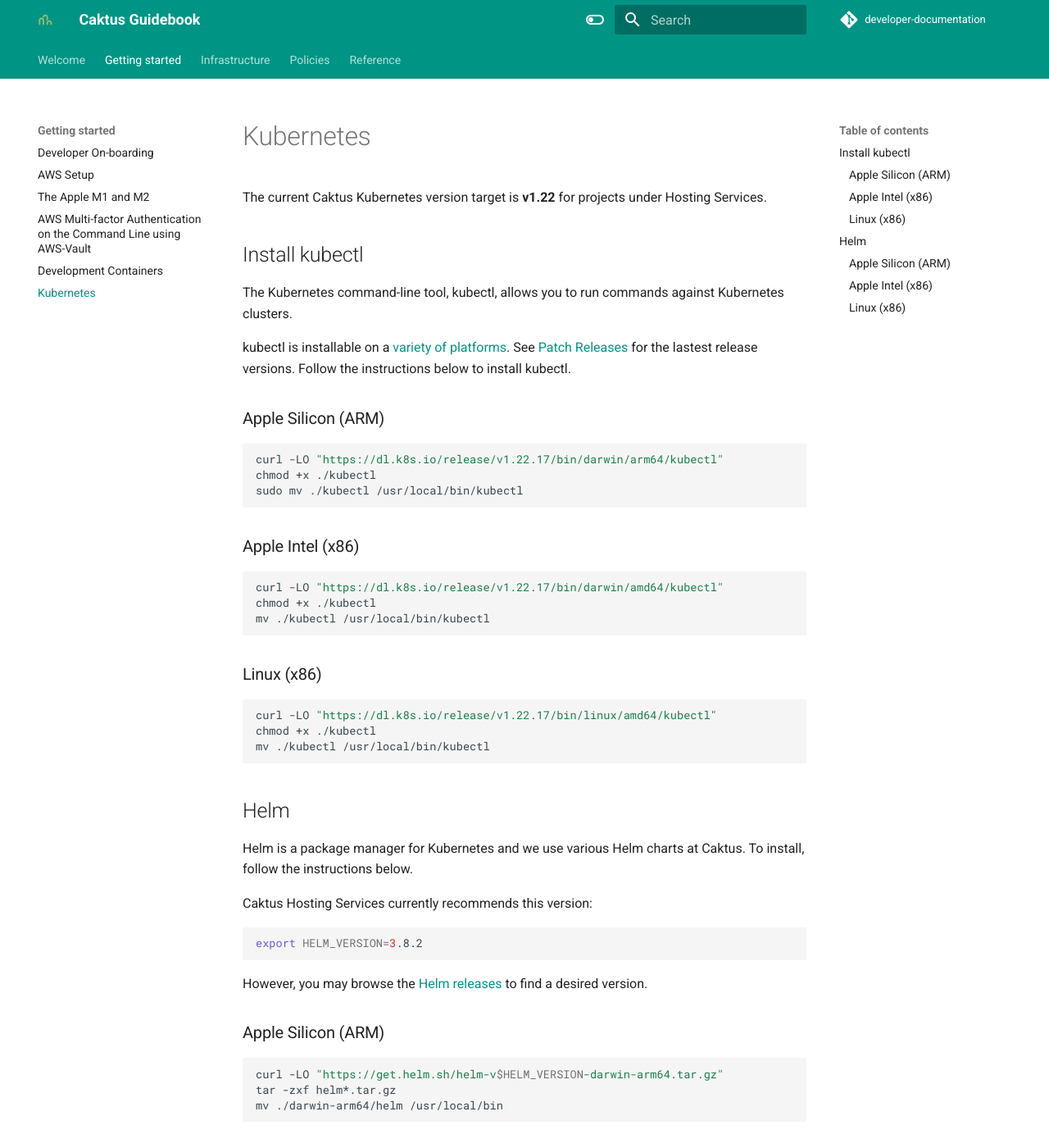
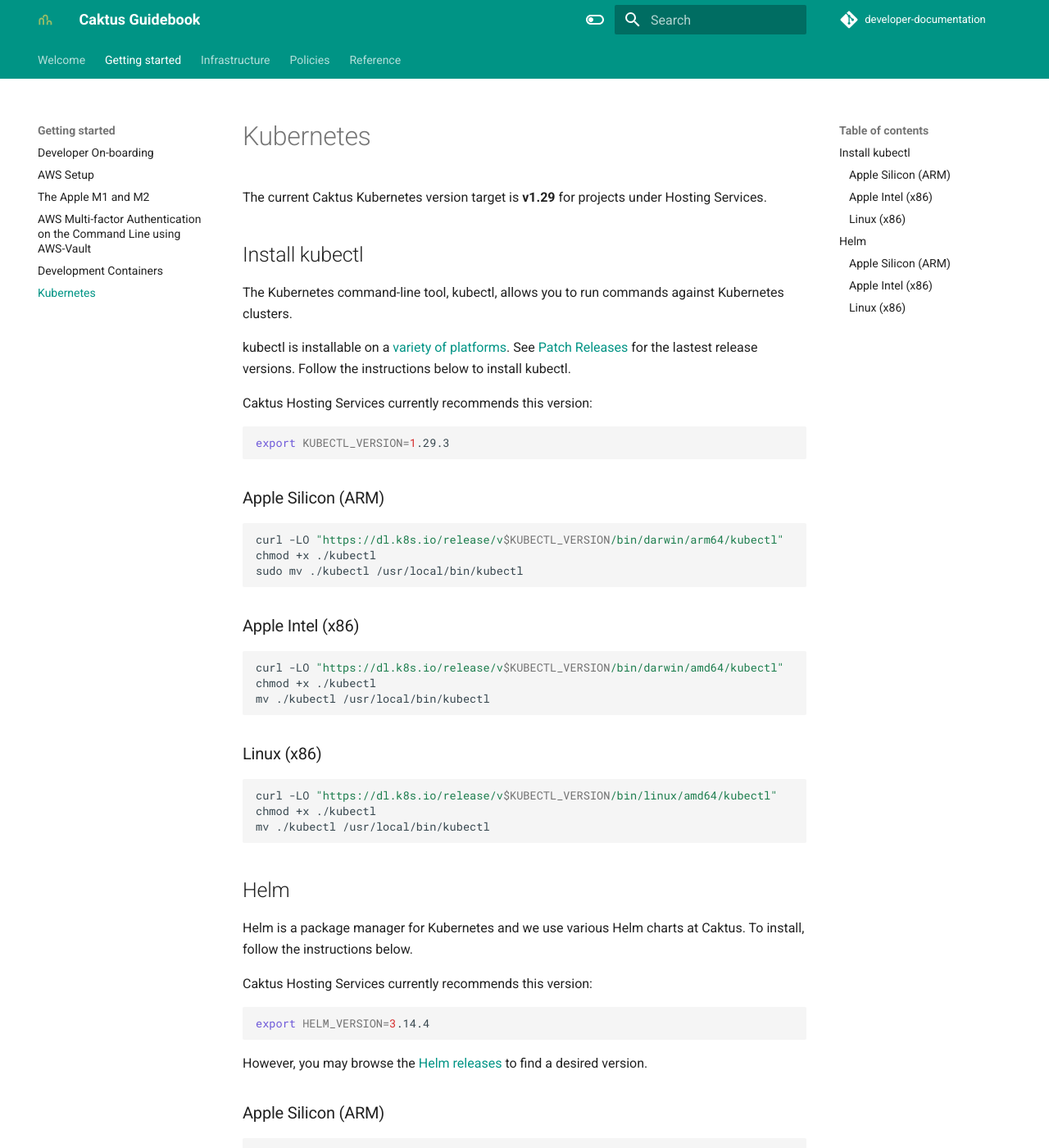
Before and after one commit to caktus/guidebook, an MkDocs documentation site: the page built from docs/getting-started/kubernetes.md, in a window 1280 px wide and 1400 px high. Shown: the whole window at 82% size. Built offline with MkDocs 1.6.1 and Material for MkDocs 9.7.7, drawn with Linux system fonts in a browser that asks for light colours; comment, search, counter and statistics services are not loaded.

Commit message:
kubectl 1.29

````diff
--- a/docs/getting-started/kubernetes.md
+++ b/docs/getting-started/kubernetes.md
@@ -1,6 +1,6 @@
 # Kubernetes
 
-The current Caktus Kubernetes version target is **v1.22** for projects under Hosting Services.
+The current Caktus Kubernetes version target is **v1.29** for projects under Hosting Services.
 
 
 ## Install kubectl
@@ -11,11 +11,16 @@
 kubectl is installable on a
 [variety of platforms](https://kubernetes.io/docs/tasks/tools/). See [Patch Releases](https://kubernetes.io/releases/patch-releases/) for the lastest release versions. Follow the instructions below to install kubectl.
 
+Caktus Hosting Services currently recommends this version:
+
+```sh
+export KUBECTL_VERSION=1.29.3
+```
 
 ### Apple Silicon (ARM)
 
 ```shell
-curl -LO "https://dl.k8s.io/release/v1.22.17/bin/darwin/arm64/kubectl"
+curl -LO "https://dl.k8s.io/release/v$KUBECTL_VERSION/bin/darwin/arm64/kubectl"
 chmod +x ./kubectl
 sudo mv ./kubectl /usr/local/bin/kubectl
 ```
@@ -23,7 +28,7 @@
 ### Apple Intel (x86)
 
 ```shell
-curl -LO "https://dl.k8s.io/release/v1.22.17/bin/darwin/amd64/kubectl"
+curl -LO "https://dl.k8s.io/release/v$KUBECTL_VERSION/bin/darwin/amd64/kubectl"
 chmod +x ./kubectl
 mv ./kubectl /usr/local/bin/kubectl
 ```
@@ -31,7 +36,7 @@
 ### Linux (x86)
 
 ```shell
-curl -LO "https://dl.k8s.io/release/v1.22.17/bin/linux/amd64/kubectl"
+curl -LO "https://dl.k8s.io/release/v$KUBECTL_VERSION/bin/linux/amd64/kubectl"
 chmod +x ./kubectl
 mv ./kubectl /usr/local/bin/kubectl
 ```
@@ -43,7 +48,7 @@
 Caktus Hosting Services currently recommends this version:
 
 ```sh
-export HELM_VERSION=3.8.2
+export HELM_VERSION=3.14.4
 ```
 
 However, you may browse the [Helm releases](https://github.com/helm/helm/releases) to find a desired version.
````
